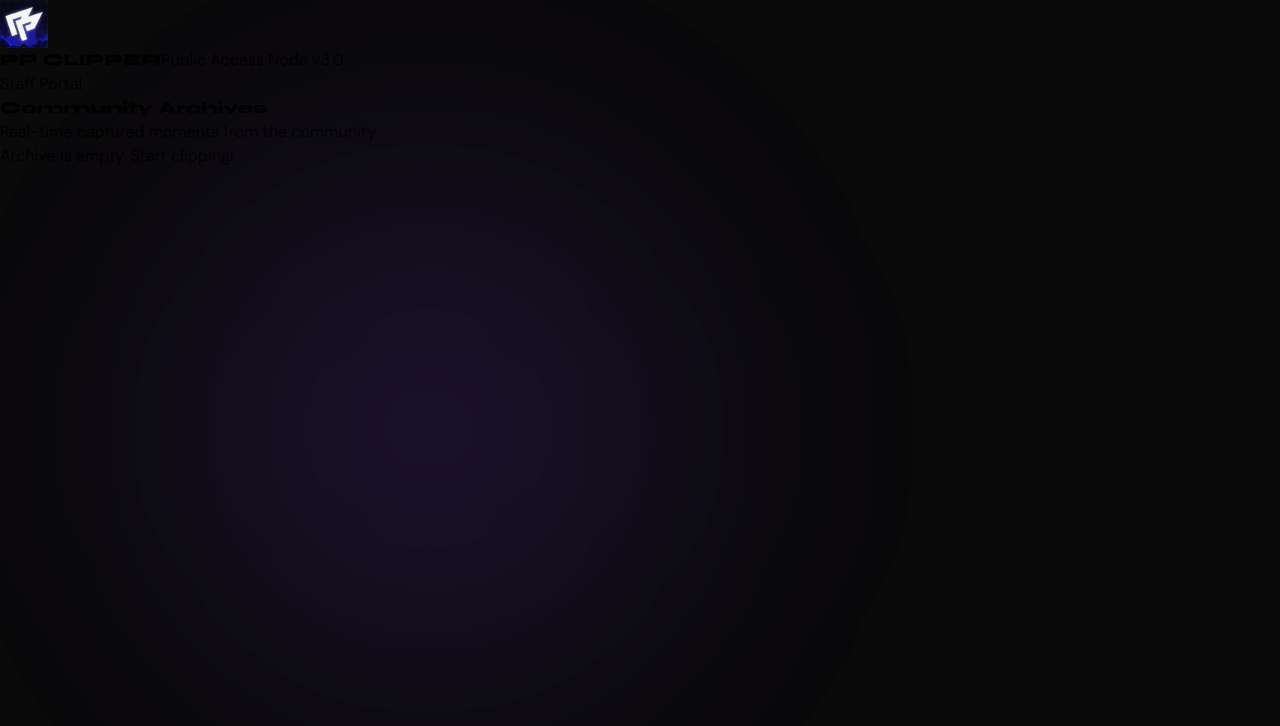
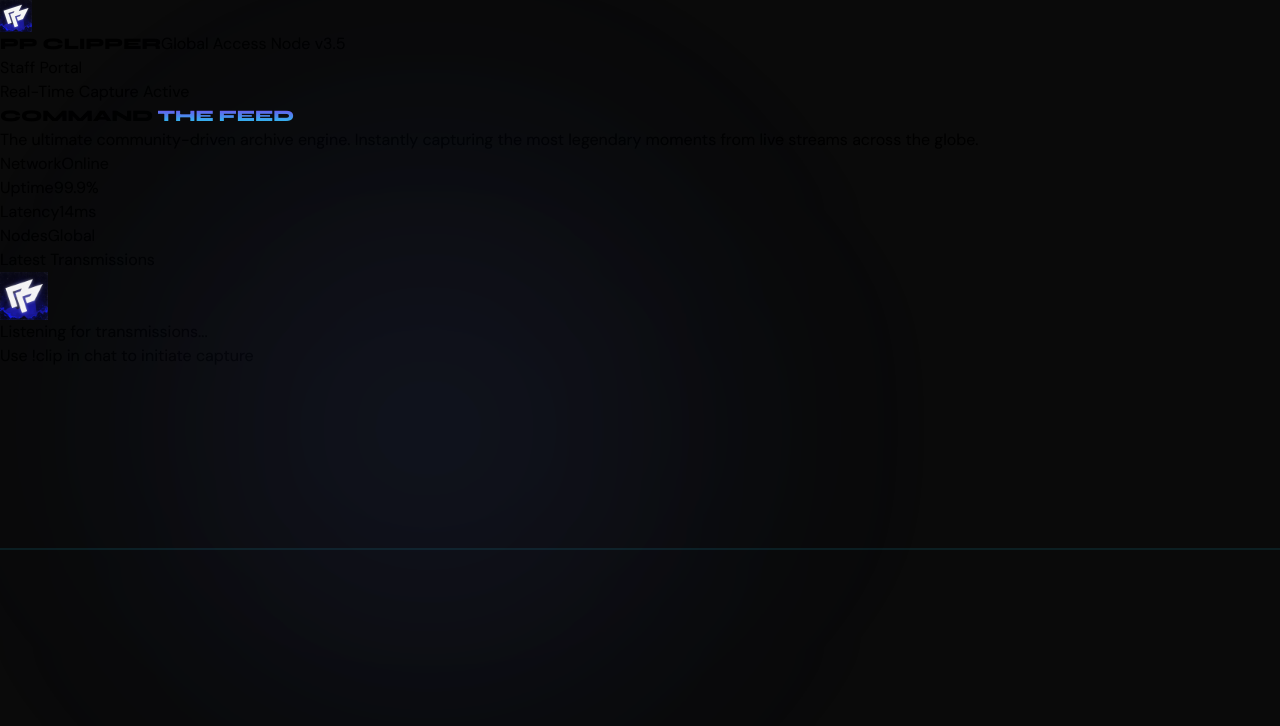
Before and after one commit to FireFist121/PP-Clipper, a React (Vite) app in the folder client/: page / in a window 1280 px wide. Shown: the top 726 px of the page. Built offline with nearby package versions, Linux system fonts and the light colour scheme.

Commit message:
design: overhaul public landing page with hero section, status nodes, and enhanced empty-state visuals

```diff
--- a/client/src/App.jsx
+++ b/client/src/App.jsx
@@ -268,33 +268,108 @@ export default function App() {
 
   if (!isLoggedIn) {
     return (
-      <div className="min-h-screen bg-[#05000a] text-white selection:bg-[#7c3aed]/30 relative overflow-hidden" style={{ fontFamily: "'DM Sans', sans-serif" }}>
+      <div className="min-h-screen bg-[#020005] text-white selection:bg-[#7c3aed]/30 relative overflow-hidden" style={{ fontFamily: "'DM Sans', sans-serif" }}>
         <style>{`
           @import url('https://fonts.googleapis.com/css2?family=DM+Sans:wght@400;500;700&family=Syne:wght@800&display=swap');
           @keyframes drift { 0% { transform: translate(0, 0); } 50% { transform: translate(30px, 30px); } 100% { transform: translate(0, 0); } }
-          .bg-glow { position: absolute; width: 800px; height: 800px; border-radius: 50%; background: radial-gradient(circle, rgba(124,58,237,0.1) 0%, transparent 70%); filter: blur(100px); animation: drift 15s infinite; }
+          .bg-glow { position: absolute; width: 800px; height: 800px; border-radius: 50%; background: radial-gradient(circle, rgba(124,58,237,0.08) 0%, transparent 70%); filter: blur(120px); animation: drift 15s infinite; }
           .modal-enter { animation: modalIn 0.5s cubic-bezier(0.2, 0.8, 0.2, 1) forwards; }
           @keyframes modalIn { from { opacity: 0; transform: scale(0.9) translateY(20px); } to { opacity: 1; transform: scale(1) translateY(0); } }
+          .hero-gradient { background: linear-gradient(to bottom, #7c3aed, #22d3ee); -webkit-background-clip: text; -webkit-text-fill-color: transparent; }
+          .scanline { width: 100%; height: 2px; background: rgba(34, 211, 238, 0.1); position: absolute; top: 0; left: 0; animation: scan 8s linear infinite; pointer-events: none; }
+          @keyframes scan { from { top: 0; } to { top: 100%; } }
         `}</style>
+
+        <div className="scanline" />
         <div className="bg-glow -top-64 -left-64" />
-        <div className="bg-glow -bottom-64 -right-64" />
+        <div className="bg-glow -bottom-64 -right-64" style={{ background: 'radial-gradient(circle, rgba(34,211,238,0.05) 0%, transparent 70%)' }} />
 
-        <div className="max-w-7xl mx-auto px-10 py-12 space-y-16 relative z-10">
-          <nav className="flex justify-between items-center pb-8 border-b border-white/5">
+        <div className="max-w-7xl mx-auto px-10 py-12 space-y-24 relative z-10">
+          {/* Header */}
+          <nav className="flex justify-between items-center">
             <div className="flex items-center gap-5 group cursor-pointer" onClick={() => window.location.reload()}>
-              <Icon.Clip size={48} />
+              <div className="w-14 h-14 rounded-2xl bg-white/5 border border-white/10 flex items-center justify-center group-hover:scale-110 group-hover:border-[#7c3aed]/50 transition-all duration-500">
+                <Icon.Clip size={32} />
+              </div>
               <div>
                 <span className="text-2xl font-black tracking-tighter uppercase block leading-none" style={{ fontFamily: "'Syne', sans-serif" }}>PP CLIPPER</span>
-                <span className="text-[8px] font-black text-cyan-400 tracking-[0.4em] uppercase mt-1.5 block opacity-60">Public Access Node v3.0</span>
+                <span className="text-[8px] font-black text-cyan-400 tracking-[0.4em] uppercase mt-1.5 block opacity-60">Global Access Node v3.5</span>
               </div>
             </div>
             <button
               onClick={() => setShowLoginModal(true)}
-              className="px-8 py-4 rounded-[1.5rem] bg-gradient-to-br from-[#7c3aed] to-[#6d28d9] text-[10px] font-black uppercase tracking-[0.2em] hover:shadow-[0_0_30px_rgba(124,58,237,0.4)] transition-all active:scale-95"
+              className="px-8 py-4 rounded-2xl bg-white/5 border border-white/10 text-[10px] font-black uppercase tracking-[0.2em] hover:bg-[#7c3aed] hover:text-white transition-all shadow-xl active:scale-95"
             >
               Staff Portal
             </button>
           </nav>
+
+          {/* Hero Section */}
+          <div className="text-center space-y-10 py-10 stagger-1">
+             <div className="space-y-4">
+                <div className="inline-block px-4 py-1.5 rounded-full bg-violet-500/10 border border-violet-500/20 text-[9px] font-black uppercase tracking-[0.3em] text-violet-400 mb-4">Real-Time Capture Active</div>
+                <h1 className="text-7xl font-black uppercase tracking-tighter leading-[0.9]" style={{ fontFamily: "'Syne', sans-serif" }}>
+                  COMMAND <span className="hero-gradient">THE FEED</span>
+                </h1>
+                <p className="text-sm font-medium text-white/30 tracking-[0.2em] uppercase max-w-2xl mx-auto leading-relaxed">
+                  The ultimate community-driven archive engine. Instantly capturing the most legendary moments from live streams across the globe.
+                </p>
+             </div>
+
+             {/* System Status Nodes */}
+             <div className="flex flex-wrap justify-center gap-6">
+                {[
+                  { label: 'Network', value: 'Online', color: 'text-emerald-400' },
+                  { label: 'Uptime', value: '99.9%', color: 'text-cyan-400' },
+                  { label: 'Latency', value: '14ms', color: 'text-violet-400' },
+                  { label: 'Nodes', value: 'Global', color: 'text-fuchsia-400' }
+                ].map((node, i) => (
+                  <div key={i} className="px-6 py-4 rounded-2xl bg-white/[0.02] border border-white/5 flex flex-col items-center gap-1 min-w-[140px]">
+                    <span className="text-[8px] font-black text-white/20 uppercase tracking-widest">{node.label}</span>
+                    <span className={`text-xs font-black uppercase tracking-widest ${node.color}`}>{node.value}</span>
+                  </div>
+                ))}
+             </div>
+          </div>
+
+          {/* Archive Section */}
+          <div className="space-y-16 pb-32 stagger-2">
+             <div className="flex items-center gap-8">
+                <div className="h-px flex-1 bg-gradient-to-r from-transparent to-white/5" />
+                <h2 className="text-[10px] font-black uppercase tracking-[0.5em] text-white/40">Latest Transmissions</h2>
+                <div className="h-px flex-1 bg-gradient-to-l from-transparent to-white/5" />
+             </div>
+
+             <div className="grid md:grid-cols-2 lg:grid-cols-3 gap-10">
+                {clips.map((clip, i) => (
+                  <div key={i} className={`${glassCard} group/card p-2`}>
+                    <div className="relative aspect-video rounded-[2.5rem] overflow-hidden mb-6">
+                      <img src={`https://img.youtube.com/vi/${clip.video_id}/maxresdefault.jpg`} className="w-full h-full object-cover group-hover/card:scale-110 transition-transform duration-700" alt={clip.title} />
+                      <div className="absolute inset-0 bg-gradient-to-t from-black/90 to-transparent" />
+                      <div className="absolute bottom-6 left-8 right-8">
+                        <div className="text-[10px] font-black text-cyan-400 uppercase tracking-widest mb-1">Clipped by @{clip.clipped_by}</div>
+                        <div className="text-lg font-black text-white line-clamp-1 tracking-tight">{clip.title}</div>
+                      </div>
+                      <a href={clip.youtube_url} target="_blank" className="absolute top-1/2 left-1/2 -translate-x-1/2 -translate-y-1/2 w-16 h-16 bg-white/10 backdrop-blur-xl rounded-full flex items-center justify-center opacity-0 group-hover/card:opacity-100 transition-all duration-500 hover:scale-110 border border-white/20">
+                        <Icon.ExternalLink />
+                      </a>
+                    </div>
+                  </div>
+                ))}
+                {clips.length === 0 && (
+                  <div className="col-span-full py-40 flex flex-col items-center justify-center space-y-8">
+                    <div className="w-32 h-32 rounded-full bg-white/[0.02] border border-dashed border-white/10 flex items-center justify-center animate-pulse">
+                      <Icon.Clip size={48} className="opacity-10" />
+                    </div>
+                    <div className="text-center space-y-2">
+                      <p className="text-xs font-black text-white/10 uppercase tracking-[0.4em]">Listening for transmissions...</p>
+                      <p className="text-[9px] font-medium text-white/5 uppercase tracking-[0.2em]">Use !clip in chat to initiate capture</p>
+                    </div>
+                  </div>
+                )}
+             </div>
+          </div>
+        </div>
 
         {/* Premium Login Modal */}
         {showLoginModal && (
@@ -340,33 +415,6 @@ export default function App() {
             </div>
           </div>
         )}
-
-          <div className="space-y-12 stagger-1">
-             <div className="text-center space-y-4 py-10">
-                <h1 className="text-4xl font-black uppercase tracking-tighter" style={{ fontFamily: "'Syne', sans-serif" }}>Community Archives</h1>
-                <p className="text-xs font-bold text-white/20 tracking-[0.4em] uppercase">Real-time captured moments from the community</p>
-             </div>
-
-             <div className="grid md:grid-cols-2 lg:grid-cols-3 gap-8 pb-20">
-                {clips.map((clip, i) => (
-                  <div key={i} className={`${glassCard} group/card p-2`}>
-                    <div className="relative aspect-video rounded-[2.5rem] overflow-hidden mb-6">
-                      <img src={`https://img.youtube.com/vi/${clip.video_id}/maxresdefault.jpg`} className="w-full h-full object-cover group-hover/card:scale-110 transition-transform duration-700" alt={clip.title} />
-                      <div className="absolute inset-0 bg-gradient-to-t from-black/80 to-transparent" />
-                      <div className="absolute bottom-6 left-8 right-8">
-                        <div className="text-[10px] font-black text-cyan-400 uppercase tracking-widest mb-1">Clipped by @{clip.clipped_by}</div>
-                        <div className="text-lg font-black text-white line-clamp-1 tracking-tight">{clip.title}</div>
-                      </div>
-                      <a href={clip.youtube_url} target="_blank" className="absolute top-1/2 left-1/2 -translate-x-1/2 -translate-y-1/2 w-16 h-16 bg-white/10 backdrop-blur-xl rounded-full flex items-center justify-center opacity-0 group-hover/card:opacity-100 transition-all duration-500 hover:scale-110 border border-white/20">
-                        <Icon.ExternalLink />
-                      </a>
-                    </div>
-                  </div>
-                ))}
-                {clips.length === 0 && <div className="col-span-full py-20 text-center text-xs font-bold italic text-white/10 uppercase tracking-widest">Archive is empty. Start clipping!</div>}
-             </div>
-          </div>
-        </div>
       </div>
     );
   }
```
Lines whose indentation alone changed are shown as unchanged.
